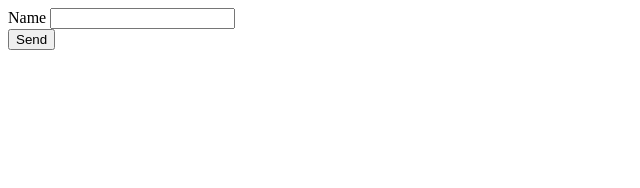
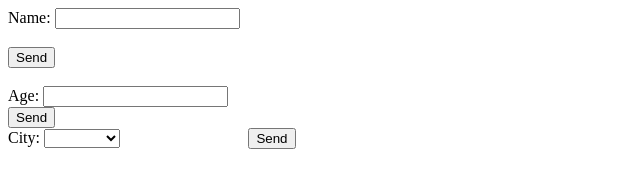
Before and after one commit to Drinqaka/HTML---CSS-JAVASCRIPT, a plain HTML site: page moduli33/index.html in a window 1280 px wide. Shown: the whole page, without its empty margins (0-640 px from the left). Drawn offline with Linux system fonts and the light colour scheme.

Commit message:
moduli34

```diff
--- a/moduli33/index.html
+++ b/moduli33/index.html
@@ -1,23 +1,50 @@
 <!DOCTYPE html>
-<html lang="en">
+<html>
   <head>
-    <meta charset="UTF-8">
-    <meta name="viewport" content="width=device-width, initial-scale=1.0">
-    <title>RegEx</title>
+    <title>Lesson 33</title>
     <link rel="stylesheet" href="style.css">
   </head>
   <body>
-     <form onsubmit="return validation();" method="POST">
-       <div class="name_contanier">
-           <label id="name_label">Name</label>
-           <input type="text" id="name" >
+
+
+    <form onsubmit="return validation();" method="POST" >
+        <div class="name-container">
+          <label id="name_label" for="name">Name:</label>
+          <input type="text" name="name" id="name">
           <span id="name_error">Please enter a valid name</span>
         </div>
+        <br>
+       <button type="submit" name="submit" >Send</button>
+    </form>
 
 
+        <form onsubmit="return validation1();" method="POST" >
+        <br>
+        <div>
+          <label id="age_label">Age:</label>
+          <input type="text" id="age">
+          <span id="age_error">Please enter a valid age</span>
+        </div>
+       <button type="submit" name="submit" >Send</button>
+    </form>
 
-       <button type="submit">Send</button>
+    <form onsubmit="return validation2()" method="POST">
+        <label id="city_label">City:</label>
+        <select name="city" id="city">
+            <option value="" select></option>
+            <option value="Prishtine">Prishtine</option>
+             <option value="Peje">Peje</option>
+              <option value="Gjilan">Gjilan</option>
+               <option value="Ferizaj">Ferizaj</option>
+               <option value="Gjakove">Gjakove</option>
+               <option value="Mitrovice">Mitrovice</option>
+               <option value="Prizren">Prizren</option>
+        </select>
+         <span id="city_error">Please select a city</span>
+      <button type="submit" name="submit" >Send</button>
     </form>
+
+
 
 
 
--- a/moduli33/main.js
+++ b/moduli33/main.js
@@ -1,15 +1,59 @@
 function validation(){
 
-var name=document.getElementById("name").value;
 
-var valid_name_regex=/^[A-Za-z]+$/;
+   var name = document.getElementById("name").value;
 
-if((name.match(valid_name_regex))){
+
+   var valid_name_regex = /^[A-Za-z]+$/;
+
+
+        if(name.match(valid_name_regex)){
+
+
          return true;
+
       }else{
-    document.getElementById("name_error").style.visibility="visible";
+
+
+         document.getElementById("name_error").style.visibility = "visible";
          document.getElementById("name").style.borderColor = "red";
+         return false;
+      }
 
+
+
+
+   }
+
+
+   function validation1(){
+
+
+         var age = document.getElementById("age").value;
+
+
+         var valid_age_regex = /^[0-9]+$/;
+
+
+         if(age.match(valid_age_regex)){
+         return true;
+
+      }else{
+
+         document.getElementById("age_error").style.visibility = "visible";
+         document.getElementById("age").style.borderColor = "red";
          return false;
       }
    }
+
+   function validation2(){
+    var city = document.getElementById("city").value;
+
+    if(!city==""){
+        return true;
+    }else{
+         document.getElementById("city_error").style.visibility = "visible";
+         document.getElementById("city").style.borderColor = "red";
+         return false;
+    }
+   }
--- a/moduli33/style.css
+++ b/moduli33/style.css
@@ -2,3 +2,14 @@
     visibility: hidden;
     color: red;
 }
+
+#age_error{
+    visibility: hidden;
+    color: red;
+}
+
+
+#city_error{
+    visibility: hidden;
+    color: red;
+}
```
Also changed, not shown: moduli34/index.html (added), moduli34/main.js (added), moduli34/style.css (added). Lines whose indentation alone changed are shown as unchanged.
